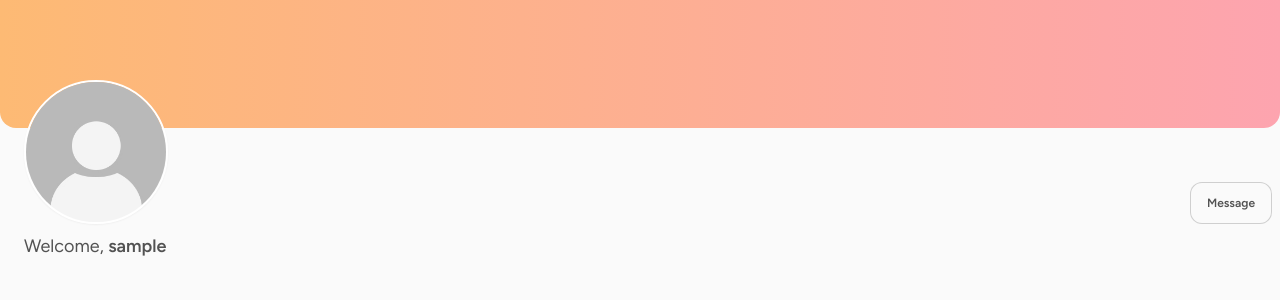
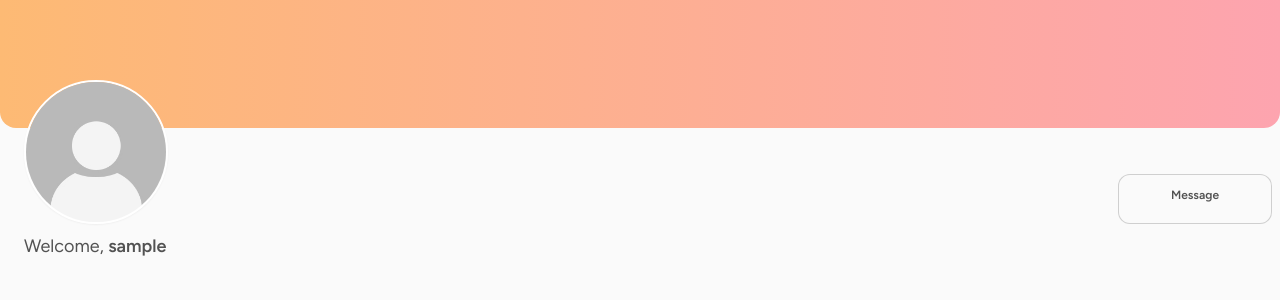
Before and after one commit to kevinlaw91/react-signin-demo, a React (Vite) app: page / in a window 1280 px wide. Shown: the top 300 px of the page. Built offline with nearby package versions, Linux system fonts and the light colour scheme; sample sign-in values are in the browser's storage; some icons are missing.

Commit message:
fix: passing node as icon in Button component not rendered

```diff
--- a/src/components/Button.tsx
+++ b/src/components/Button.tsx
@@ -41,17 +41,21 @@ export function Button(props: IButtonProps) {
 
   const contents = (
     <span className={twMerge('flex w-full items-stretch justify-items-stretch gap-3 mx-4 my-3', iconCentered ? 'justify-center' : 'justify-between')}>
-      {typeof leftIcon === 'string' && (
-        <span className="flex h-full min-w-6 shrink-0 items-center aspect-square">
-          <Icon icon={leftIcon} className="h-full text-current" height="unset" />
-        </span>
-      )}
+      <span className="flex h-full min-w-6 shrink-0 items-center aspect-square">
+        {
+          typeof leftIcon === 'string'
+            ? <Icon icon={leftIcon} className="h-full text-current" height="unset" />
+            : leftIcon
+        }
+      </span>
       {children}
-      {typeof rightIcon === 'string' && (
-        <span className="flex h-full min-w-6 shrink-0 items-center aspect-square">
-          <Icon icon={rightIcon} className="h-full text-current" height="unset" />
-        </span>
-      )}
+      <span className="flex h-full min-w-6 shrink-0 items-center aspect-square">
+        {
+          typeof rightIcon === 'string'
+            ? <Icon icon={rightIcon} className="h-full text-current" height="unset" />
+            : rightIcon
+        }
+      </span>
     </span>
   );
 
```
